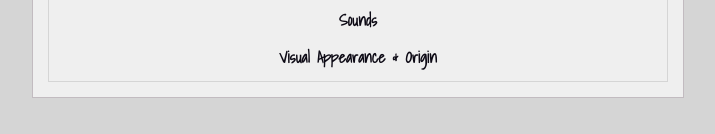
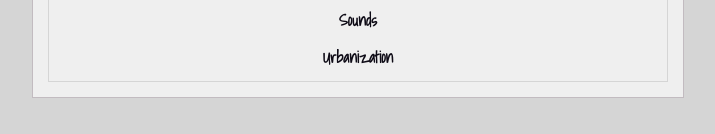
Before and after one commit to Todiros/Todiros.github.io, a plain HTML site: page animal-card/index.html in a window 1280 px wide. Shown: the part 574-708 px from the top of the page, without its empty margins (282-997 px from the left). Drawn offline with Linux system fonts and the light colour scheme.

Commit message:
Fixed typo in description elements title

```diff
--- a/animal-card/index.html
+++ b/animal-card/index.html
@@ -43,7 +43,7 @@
 					<p class="desc-text">Raccoons have a large array of vocalizations. In fact, studies have determined that these animals can make over 51 different sounds that communicate different things! They hiss, purr and growl when competing for food. Younger raccoons often chirp and squeal and often exhibit extremely high-pitched squeals.</p>
 				</div>
 				<div class="desc-wrap">
-					<p class="desc-title">Visual Appearance & Origin</p>
+					<p class="desc-title">Urbanization</p>
 					<p class="desc-text">Although they originated from earthly and natural habitats, raccoons love the city life! In fact, Toronto is one of the most raccoon populated cities in the world approximately fifty times more raccoons live there than in neighboring suburban areas. Consequently, not only do crowded cities provide them with lots of space to scavenge around, but they also provide raccoons with easily accessible food resources.</p>
 				</div>
 			</div>
```
